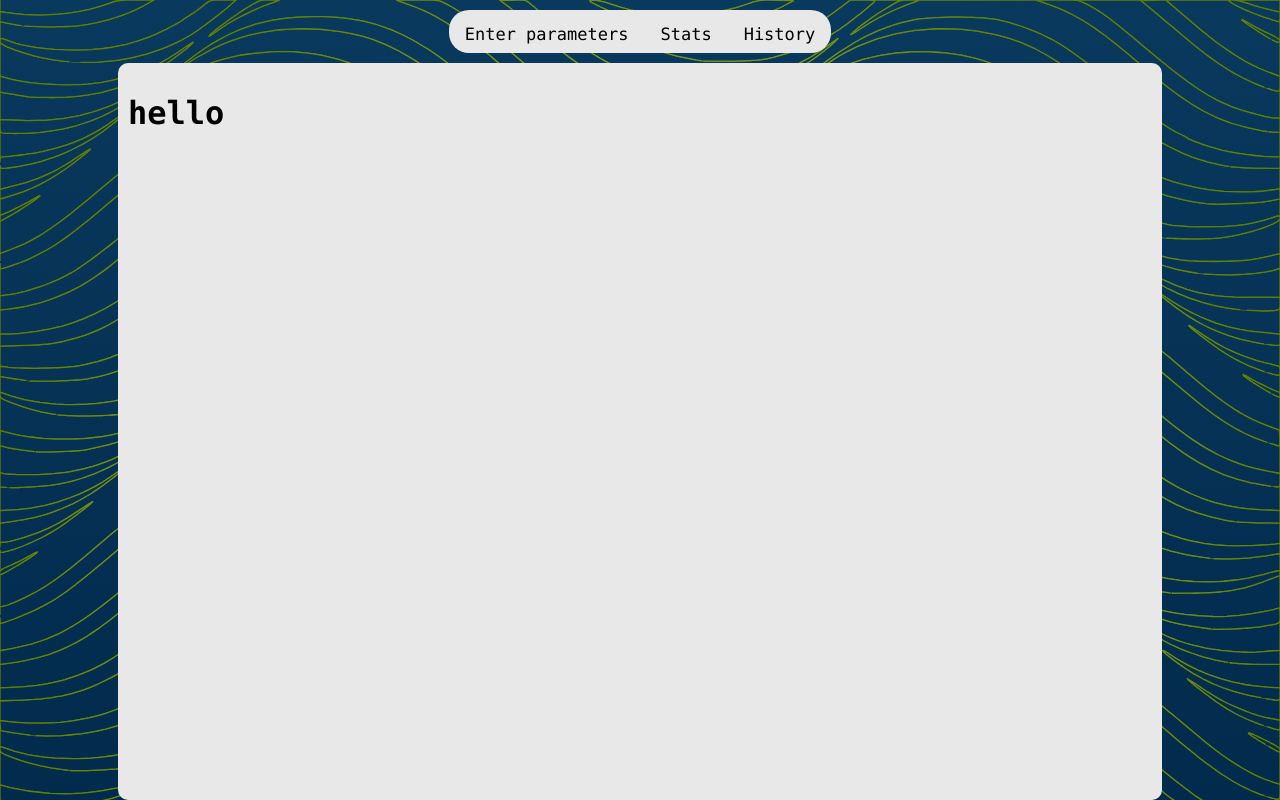
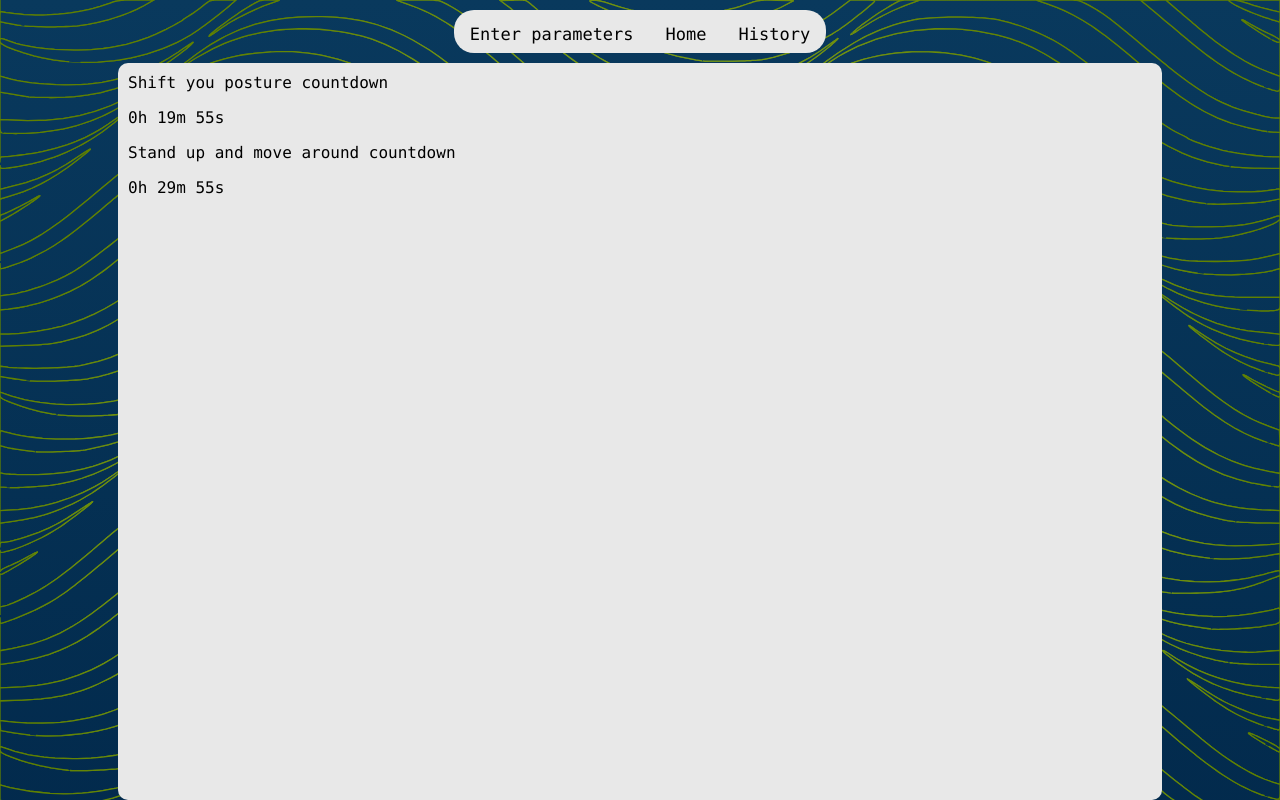
Before and after one commit to kaloyan-yanev/HackTuesXI, a Flask app: page /Home in a window 1280 px wide. Run offline with Flask 3, Linux system fonts and the light colour scheme; the visitor is signed in with stand-in values (Sample User, id 1).

Commit message:
countdown working currently trying to fix Post method not working on Index page

```diff
--- a/app.py
+++ b/app.py
@@ -10,7 +10,7 @@ app = Flask(__name__)
 db = mysql.connector.connect(
     host = 'localhost',
     user = 'root',
-    password = 'WhatTheFUCKIsMySQL420',
+    password = 'gogo112008',
     database = 'login_info'
 )
 mycursor = db.cursor(buffered = True)
@@ -18,22 +18,37 @@ mycursor = db.cursor(buffered = True)
 app.config['SECRET_KEY'] = 'secret_key'
 
 class Clock(FlaskForm):
-    Hours = IntegerField('Hours', validators=[DataRequired(), NumberRange(min = 0,max = 24)])
-    minutes = IntegerField('minuts', validators=[DataRequired(), NumberRange(min = 0,max = 60)])
+    minutes = IntegerField('minuts', validators=[DataRequired(), NumberRange(min = 0,max = 600)])
     Submit = SubmitField('Submit')
-@app.route('/', methods=['GET','POST'])
+
+class Clock2(FlaskForm):
+    minutes = IntegerField('minuts', validators=[DataRequired(), NumberRange(min = 0,max = 600)])
+@app.route('/default')
+def default():
+    session["minutes_to_shift"] = 20
+    session["minutes_to_move_around"] = 30
+    return redirect(url_for("Index"))
+
+@app.route('/', methods = ['GET', 'POST'])
 def Index():
+    Timer_info2 = Clock2()
     Timer_info = Clock()
     if Timer_info.validate_on_submit():
-        session["Hours"] = Timer_info.Hours.data
-        session["minutes"] = Timer_info.minutes.data
-        print(session["Hours"])
-        print(session["minutes"])
-        return render_template('/Index.html', form = Timer_info)
-    return render_template('/Index.html', form = Timer_info)
+        session["minutes_to_shift"] = Timer_info.minutes.data
+        session["minutes_to_move_around"] = Timer_info2.minutes.data
+        print(session["minutes_to_shift"])
+        print(session["minutes_to_move_around"])
+        return render_template('/Home.html', form = Timer_info, secondform = Timer_info2)
+    else:
+        print("TOO BAD")
+    return render_template('/Index.html', form = Timer_info, secondform = Timer_info2)
+
 @app.route('/Table')
 def Table():
     return render_template('/Table.html')
+
 @app.route('/Home')
 def Home():
-    return render_template('/Home.html')
+    print(session["minutes_to_shift"])
+    print(session["minutes_to_move_around"])
+    return render_template('/Home.html', minutes_to_shift_posture = session["minutes_to_shift"], minutes_to_move_around = session["minutes_to_move_around"])
--- a/templates/Home.html
+++ b/templates/Home.html
@@ -3,6 +3,52 @@
 {% block title %}Index{% endblock %}
 
 {% block content %}
-<h1>hello</h1>
-<p></p>
+Shift you posture countdown
+<p id="first_countdown"></p>
+<script>
+    var distance = {{ minutes_to_shift_posture }} * 60;
+    // Update the count down every 1 second
+    var x = setInterval(function() {
+      // Find the distance between now and the count down date
+
+
+      // Time calculations for days, hours, minutes and seconds
+      var hours = Math.floor(distance/3600);
+      var minutes = Math.floor((distance%3600)/60);
+      var seconds = Math.floor((distance%3600)%60);
+      // Display the result in the element with id="demo"
+      document.getElementById("first_countdown").innerHTML = hours + "h "
+      + minutes + "m " + seconds + "s ";
+      distance = distance - 1
+      // If the count down is finished, write some text
+      if (distance < 0) {
+        clearInterval(x);
+        document.getElementById("first_countdown").innerHTML = "EXPIRED";
+      }
+    }, 1000);
+    </script>
+    Stand up and move around countdown
+    <p id = "second_countdown"></p>
+    <script>
+      var distance1 = {{ minutes_to_move_around }} * 60;
+      // Update the count down every 1 second
+      var x1 = setInterval(function() {
+        // Find the distance between now and the count down date
+
+
+        // Time calculations for days, hours, minutes and seconds
+        var hours1 = Math.floor(distance1/3600);
+        var minutes1 = Math.floor((distance1%3600)/60);
+        var seconds1 = Math.floor((distance1%3600)%60);
+        // Display the result in the element with id="demo"
+        document.getElementById("second_countdown").innerHTML = hours1 + "h "
+        + minutes1 + "m " + seconds1 + "s ";
+        distance1 = distance1 - 1
+        // If the count down is finished, write some text
+        if (distance1 < 0) {
+          clearInterval(x);
+          document.getElementById("second_countdown").innerHTML = "EXPIRED";
+        }
+      }, 1000);
+      </script>
 {% endblock %}
--- a/templates/base.html
+++ b/templates/base.html
@@ -11,7 +11,7 @@
 <body>
     <div class="topnav">
         <a class="Index" href="/">Enter parameters</a>
-        <a href="Stats">Stats</a>
+        <a href="Home">Home</a>
         <a href="Table">History</a>
     </div>
 
```
Also changed, not shown: templates/Index.html (+5 -4 lines).
